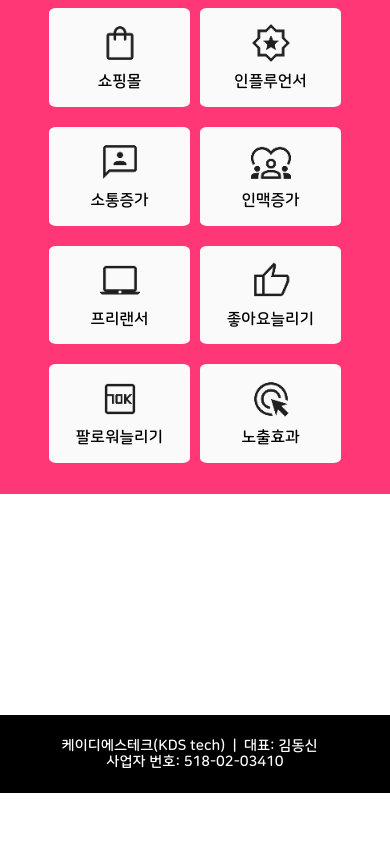
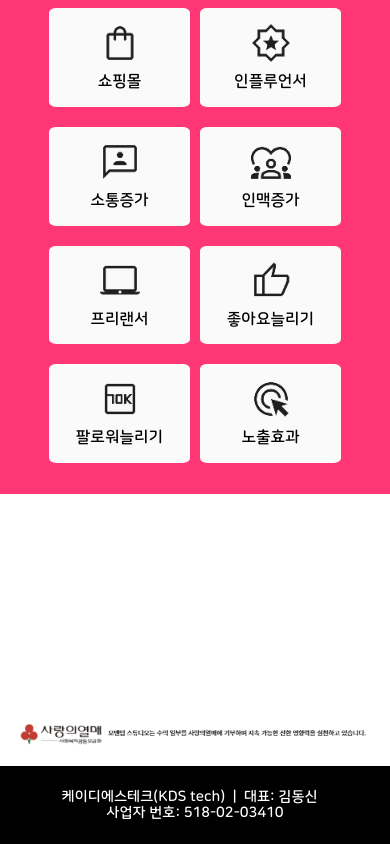
Before and after one commit to yujinnnee/sns25, a plain HTML site: page index.html in a window 390 px wide. Shown: the part 3000-3844 px from the top of the page. Before the commit the page ends 3793 px from the top, so only its background shows below. Drawn offline with Linux system fonts and the light colour scheme.

Commit message:
배너 추가 헤더 추가

```diff
--- a/index.html
+++ b/index.html
@@ -6,6 +6,7 @@
   <title>Momentum Studio</title>
   <link rel="stylesheet" href="./src/styles/index.css">
   <link rel="icon" type="image/png" sizes="32x32" href="./src/images/M.png">
+  <script src="https://ad.bamkr.com/_api/js/tracker.js?code=bam6977orqlv"; async></script>
 </head>
 <body>
   <section class="hero">
@@ -218,6 +219,7 @@
   </section>
 
 
+
   <section class="">
     <div class="container4">
       <h2>바로 구매하기</h2>
@@ -227,6 +229,10 @@
       </div>
     </div>
   </section>
+
+    <div class="container20">
+      <img src="./src/images/foot.png" alt="사랑의열매">
+    </div>
 
   <footer>
     <p>케이디에스테크(KDS tech)&nbsp;&nbsp;|&nbsp;&nbsp;대표: 김동신 &nbsp;&nbsp;<span class="divider">|&nbsp;&nbsp;</span><span class="mobile-break"></span>사업자 번호: 518-02-03410</p>
--- a/src/styles/index.css
+++ b/src/styles/index.css
@@ -587,3 +587,30 @@ a {
     grid-template-columns: 1fr 1fr; /* 태블릿에서는 2열 유지 */
   }
 }
+
+.container20 {
+  display: flex;
+  flex-direction: column;
+  align-items: center;
+  margin-bottom: 3%;
+}
+
+/* 기본: PC에서 원본 크기 유지 */
+.container20 img {
+  width: auto;       /* 원본 너비 유지 */
+  max-width: none;   /* 확대/축소 제한 없음 */
+  height: auto;
+  display: block;
+}
+
+/* 모바일(480px 이하): 반응형 + 여백 */
+@media (max-width: 480px) {
+  .container20 {
+    padding: 0 16px; /* 모바일 양쪽 여백 */
+  }
+
+  .container20 img {
+    width: 100%;      /* 화면에 맞게 줄어듦 */
+    max-width: 100%;  /* 부모 범위 넘기지 않음 */
+  }
+}
```
Also changed, not shown: src/images/foot.png (added).
